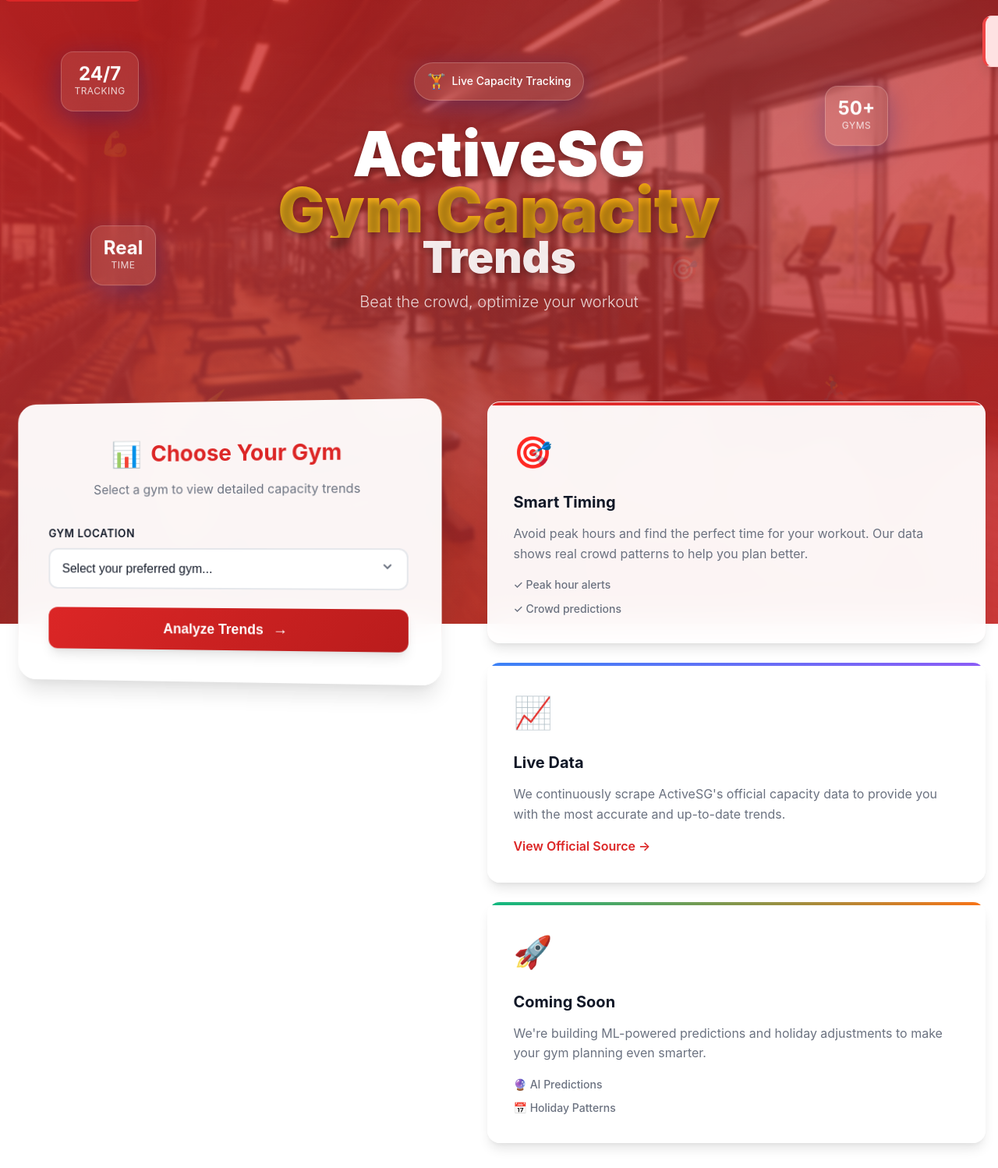
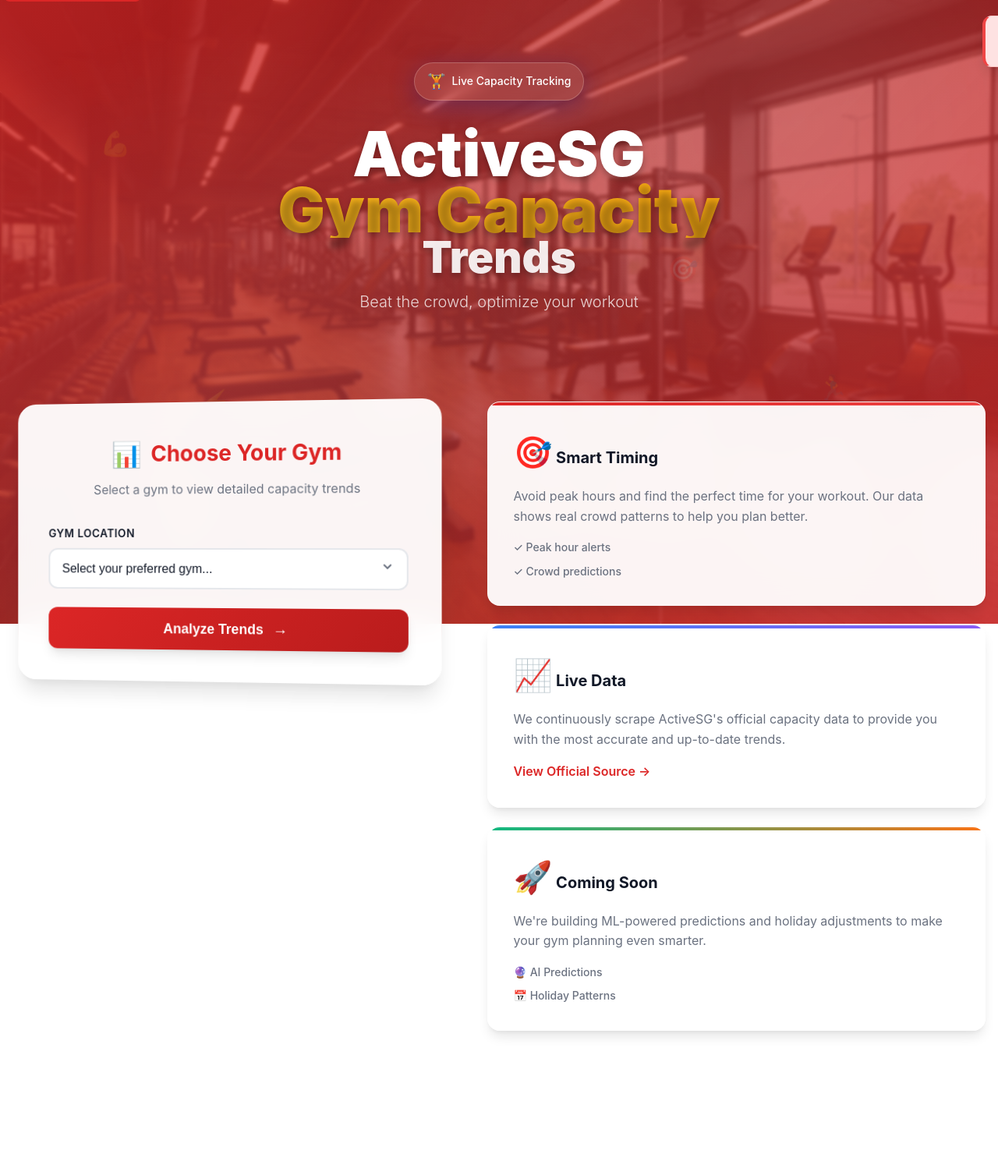
Before and after one commit to dillonchong01/ActiveSG-Gym-Capacity, a Flask app: page / in a window 1280 px wide. Shown: the whole page at 78% size. After the commit the page ends 1329 px from the top, so only its background shows below. Run offline with Flask 3, Linux system fonts and the light colour scheme.

Commit message:
Update homepage.html

```diff
--- a/templates/homepage.html
+++ b/templates/homepage.html
@@ -16,22 +16,6 @@
             <span class="title-sub">Trends</span>
         </h1>
         <p class="hero-subtitle">Beat the crowd, optimize your workout</p>
-    </div>
-
-    <!-- Floating Stats Cards -->
-    <div class="stats-floating">
-        <div class="stat-card stat-1">
-            <div class="stat-number">24/7</div>
-            <div class="stat-label">Tracking</div>
-        </div>
-        <div class="stat-card stat-2">
-            <div class="stat-number">50+</div>
-            <div class="stat-label">Gyms</div>
-        </div>
-        <div class="stat-card stat-3">
-            <div class="stat-number">Real</div>
-            <div class="stat-label">Time</div>
-        </div>
     </div>
 </div>
 
@@ -78,8 +62,10 @@
     <div class="info-section">
         <div class="info-cards">
             <div class="info-card card-primary">
-                <div class="card-icon">🎯</div>
-                <h3 class="card-title">Smart Timing</h3>
+                <h3 class="card-title">
+                    <span class="card-icon">🎯</span>
+                    Smart Timing
+                </h3>
                 <p class="card-description">
                     Avoid peak hours and find the perfect time for your workout. Our data shows real crowd patterns to help you plan better.
                 </p>
@@ -90,8 +76,10 @@
             </div>
 
             <div class="info-card card-secondary">
-                <div class="card-icon">📈</div>
-                <h3 class="card-title">Live Data</h3>
+                <h3 class="card-title">
+                    <span class="card-icon">📈</span>
+                    Live Data
+                </h3>
                 <p class="card-description">
                     We continuously scrape ActiveSG's official capacity data to provide you with the most accurate and up-to-date trends.
                 </p>
@@ -103,8 +91,10 @@
             </div>
 
             <div class="info-card card-accent">
-                <div class="card-icon">🚀</div>
-                <h3 class="card-title">Coming Soon</h3>
+                <h3 class="card-title">
+                    <span class="card-icon">🚀</span>
+                    Coming Soon
+                </h3>
                 <p class="card-description">
                     We're building ML-powered predictions and holiday adjustments to make your gym planning even smarter.
                 </p>
```
